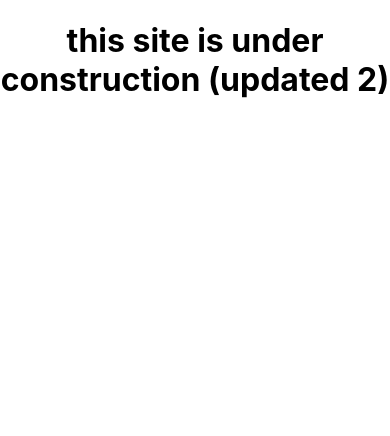
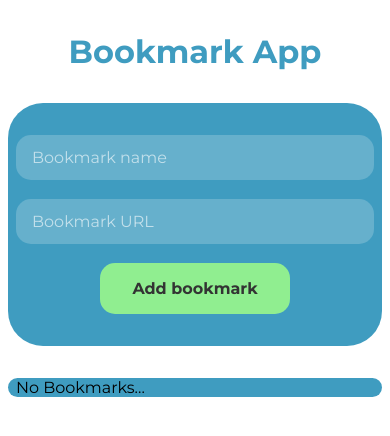
Before and after one commit to this-is-bhavan/react-test, a React (Create React App) app: page / in a window 390 px wide. Shown: the top 436 px of the page. Built offline with nearby package versions, Linux system fonts and the light colour scheme.

Commit message:
initial commit

```diff
--- a/package.json
+++ b/package.json
@@ -9,6 +9,7 @@
     "react": "^17.0.1",
     "react-dom": "^17.0.1",
     "react-scripts": "4.0.1",
+    "uuid": "^8.3.2",
     "web-vitals": "^0.2.4"
   },
   "scripts": {
--- a/src/App.css
+++ b/src/App.css
@@ -1,38 +1,121 @@
 .App {
-  text-align: center;
-}
-
-.App-logo {
-  height: 40vmin;
-  pointer-events: none;
-}
-
-@media (prefers-reduced-motion: no-preference) {
-  .App-logo {
-    animation: App-logo-spin infinite 20s linear;
-  }
-}
-
-.App-header {
-  background-color: #282c34;
-  min-height: 100vh;
+  height: 100vh;
   display: flex;
   flex-direction: column;
   align-items: center;
-  justify-content: center;
-  font-size: calc(10px + 2vmin);
-  color: white;
 }
 
-.App-link {
-  color: #61dafb;
+.App h1 {
+  margin: 2rem 0;
+  font-weight: 700;
+  font-size: 2.5rem;
+  color: var(--dark-blue);
 }
 
-@keyframes App-logo-spin {
-  from {
-    transform: rotate(0deg);
+.bookmarkForm {
+  background-color: var(--dark-blue);
+  width: 25rem;
+  display: flex;
+  flex-direction: column;
+  align-items: center;
+  padding: 2rem 0;
+  border-radius: 35px;
+}
+
+::placeholder {
+  color: #fff;
+  opacity: 0.6;
+}
+
+input[type="text"],
+input[type="url"] {
+  width: 20rem;
+  height: 45px;
+  border: 0;
+  outline: 0;
+  border-radius: 15px;
+  padding: 0 1rem;
+  background-color: var(--light-blue);
+  color: #fff !important;
+}
+
+input[type="submit"] {
+  background-color: lightgreen;
+  border: 0;
+  outline: 0;
+  border-radius: 15px;
+  padding: 1rem 2rem;
+  cursor: pointer;
+  font-weight: 700;
+  color: #333;
+}
+
+.bookmarkList {
+  background-color: var(--dark-blue);
+  border-radius: 35px;
+  padding: 0 2rem;
+  list-style: none;
+  margin-top: 2rem;
+  width: 40rem;
+}
+
+.bookmark {
+  margin: 1.5rem 0;
+  background-color: var(--light-blue);
+  padding: 1rem;
+  border-radius: 25px;
+}
+
+.bookmarkName {
+  color: #fff;
+  font-size: 1.5rem;
+  margin-bottom: 0.5rem;
+  cursor: pointer;
+  text-decoration: none;
+  display: block;
+}
+
+.bookmarkLink {
+  font-size: 0.9rem;
+  margin-bottom: 0.2rem;
+  display: block;
+  cursor: pointer;
+  text-decoration: none;
+  color: #fff;
+}
+
+.bookmark button {
+  border: 0;
+  outline: 0;
+  border-radius: 15px;
+  padding: 1rem 2rem;
+  cursor: pointer;
+  font-weight: 700;
+  color: #fff;
+  background-color: coral;
+}
+
+@media (max-width: 600px) {
+  .App {
+    padding: 0 0.5rem;
   }
-  to {
-    transform: rotate(360deg);
+  .App h1 {
+    font-size: 2rem;
+  }
+  .bookmarkForm {
+    width: 100%;
+    padding: 2rem 0.5rem;
+  }
+  input[type="text"],
+  input[type="url"] {
+    width: 100%;
+  }
+  .bookmarkList {
+    width: 100%;
+    padding: 0 0.5rem;
+  }
+  .bookmark button {
+    display: block;
+    margin: 0 auto;
   }
 }
--- a/src/App.js
+++ b/src/App.js
@@ -1,9 +1,17 @@
+import React from "react";
 import "./App.css";
+import BookmarkForm from "./components/BookmarkForm";
+import BookmarkList from "./components/BookmarkList";
+import GlobalProvider from "./context/GlobalProvider";
 
 function App() {
   return (
     <div className="App">
-      <h1>this site is under construction (updated 2)</h1>
+      <h1>Bookmark App</h1>
+      <GlobalProvider>
+        <BookmarkForm />
+        <BookmarkList />
+      </GlobalProvider>
     </div>
   );
 }
--- /dev/null
+++ b/src/components/Bookmark.jsx
@@ -0,0 +1,27 @@
+import React, { useContext } from "react";
+import { GlobalContext } from "../context/GlobalProvider";
+
+const Bookmark = ({ bookmark }) => {
+  const { deleteBookmark } = useContext(GlobalContext);
+  const handleDelete = (id) => {
+    deleteBookmark(id);
+  };
+  return (
+    <li className="bookmark">
+      <h3>
+        <a target="_blank" href={bookmark.link} className="bookmarkName">
+          {bookmark.name}
+        </a>
+      </h3>
+      <a target="_blank" href={bookmark.link} className="bookmarkLink">
+        {bookmark.link}
+      </a>
+      <br />
+      <button onClick={(id) => handleDelete(bookmark.id)}>
+        Delete Bookmark
+      </button>
+    </li>
+  );
+};
+
+export default Bookmark;
--- /dev/null
+++ b/src/components/BookmarkForm.jsx
@@ -0,0 +1,37 @@
+import React, { useContext, useState } from "react";
+import { GlobalContext } from "../context/GlobalProvider";
+import uuid from "uuid/dist/v1";
+
+const BookmarkForm = () => {
+  // form state
+  const [bookmark, setBookmark] = useState({});
+  //   global context
+  const context = useContext(GlobalContext);
+  //   handlign form submit
+  const handleSubmit = (e) => {
+    e.preventDefault();
+    context.addBookmark({ ...bookmark, id: uuid() });
+  };
+
+  return (
+    <form className="bookmarkForm" onSubmit={(e) => handleSubmit(e)}>
+      <input
+        required
+        type="text"
+        placeholder="Bookmark name"
+        onChange={(e) => setBookmark({ ...bookmark, name: e.target.value })}
+      />{" "}
+      <br />
+      <input
+        required
+        type="url"
+        placeholder="Bookmark URL"
+        onChange={(e) => setBookmark({ ...bookmark, link: e.target.value })}
+      />{" "}
+      <br />
+      <input type="submit" value="Add bookmark" />
+    </form>
+  );
+};
+
+export default BookmarkForm;
--- /dev/null
+++ b/src/components/BookmarkList.jsx
@@ -0,0 +1,20 @@
+import React, { useContext } from "react";
+import { GlobalContext } from "../context/GlobalProvider";
+import Bookmark from "./Bookmark";
+
+const BookmarkList = () => {
+  const { bookmarks } = useContext(GlobalContext);
+  return (
+    <ul className="bookmarkList">
+      {bookmarks ? (
+        bookmarks.map((bookmark) => (
+          <Bookmark bookmark={bookmark} key={bookmark.id} />
+        ))
+      ) : (
+        <p>No Bookmarks...</p>
+      )}
+    </ul>
+  );
+};
+
+export default BookmarkList;
--- /dev/null
+++ b/src/context/GlobalProvider.jsx
@@ -0,0 +1,51 @@
+import React, { createContext, useEffect, useState } from "react";
+
+export const GlobalContext = createContext();
+
+const GlobalProvider = ({ children }) => {
+  // global state
+  const [bookmarks, setBookmarks] = useState([]);
+  //   when the component is mounted
+  useEffect(() => {
+    let savedBookmarks = JSON.parse(localStorage.getItem("bookmarks"));
+    setBookmarks(savedBookmarks);
+  }, []);
+  // add new bookmark
+  const addBookmark = ({ name, link, id }) => {
+    let bookmark = {
+      name: name,
+      link: link,
+      id: id,
+    };
+    if (!localStorage.getItem("bookmarks")) {
+      // when no bookmarks
+      localStorage.setItem("bookmarks", JSON.stringify([bookmark]));
+      setBookmarks([bookmark]);
+    } else {
+      // when bookmarks present
+      let savedBookmarks = JSON.parse(localStorage.getItem("bookmarks"));
+      savedBookmarks.push(bookmark);
+      localStorage.setItem("bookmarks", JSON.stringify(savedBookmarks));
+      setBookmarks(savedBookmarks);
+    }
+  };
+  //   delete bookmark
+  const deleteBookmark = (id) => {
+    console.log("delete pressed", id);
+    let savedBookmarks = JSON.parse(localStorage.getItem("bookmarks"));
+    let updatedBookmarks = savedBookmarks.filter(
+      (bookmark) => bookmark.id !== id
+    );
+    console.log(updatedBookmarks);
+    localStorage.setItem("bookmarks", JSON.stringify(updatedBookmarks));
+    setBookmarks(updatedBookmarks);
+  };
+
+  return (
+    <GlobalContext.Provider value={{ bookmarks, addBookmark, deleteBookmark }}>
+      {children}
+    </GlobalContext.Provider>
+  );
+};
+
+export default GlobalProvider;
--- a/src/index.css
+++ b/src/index.css
@@ -1,13 +1,24 @@
-body {
-  margin: 0;
-  font-family: -apple-system, BlinkMacSystemFont, 'Segoe UI', 'Roboto', 'Oxygen',
-    'Ubuntu', 'Cantarell', 'Fira Sans', 'Droid Sans', 'Helvetica Neue',
-    sans-serif;
-  -webkit-font-smoothing: antialiased;
-  -moz-osx-font-smoothing: grayscale;
+@import url("https://fonts.googleapis.com/css2?family=Montserrat:wght@200;300;400;600;700&display=swap");
+
+:root {
+  --font: "Montserrat", sans-serif;
+  --dark-blue: #3f9cc0;
+  --light-blue: #66b0cc;
+  --complement: #c0633f;
 }
 
-code {
-  font-family: source-code-pro, Menlo, Monaco, Consolas, 'Courier New',
-    monospace;
+* {
+  margin: 0;
+  padding: 0;
+  box-sizing: border-box;
 }
+
+body {
+  font-family: var(--font);
+}
+
+button,
+input {
+  font-family: var(--font);
+  font-size: 1rem;
+}
```
Also changed, not shown: 2 other files (tests, documents, lock files or other folders).
